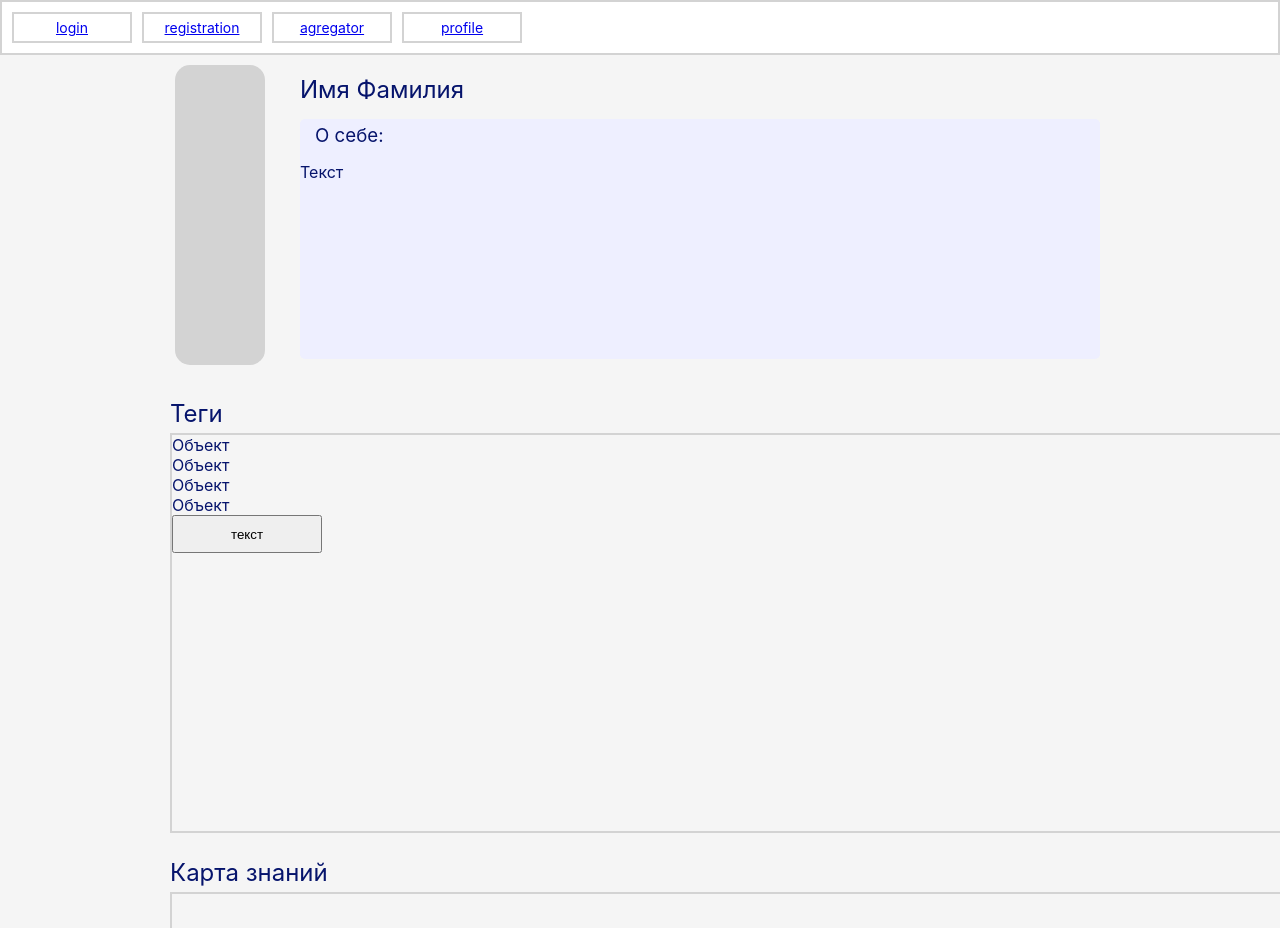
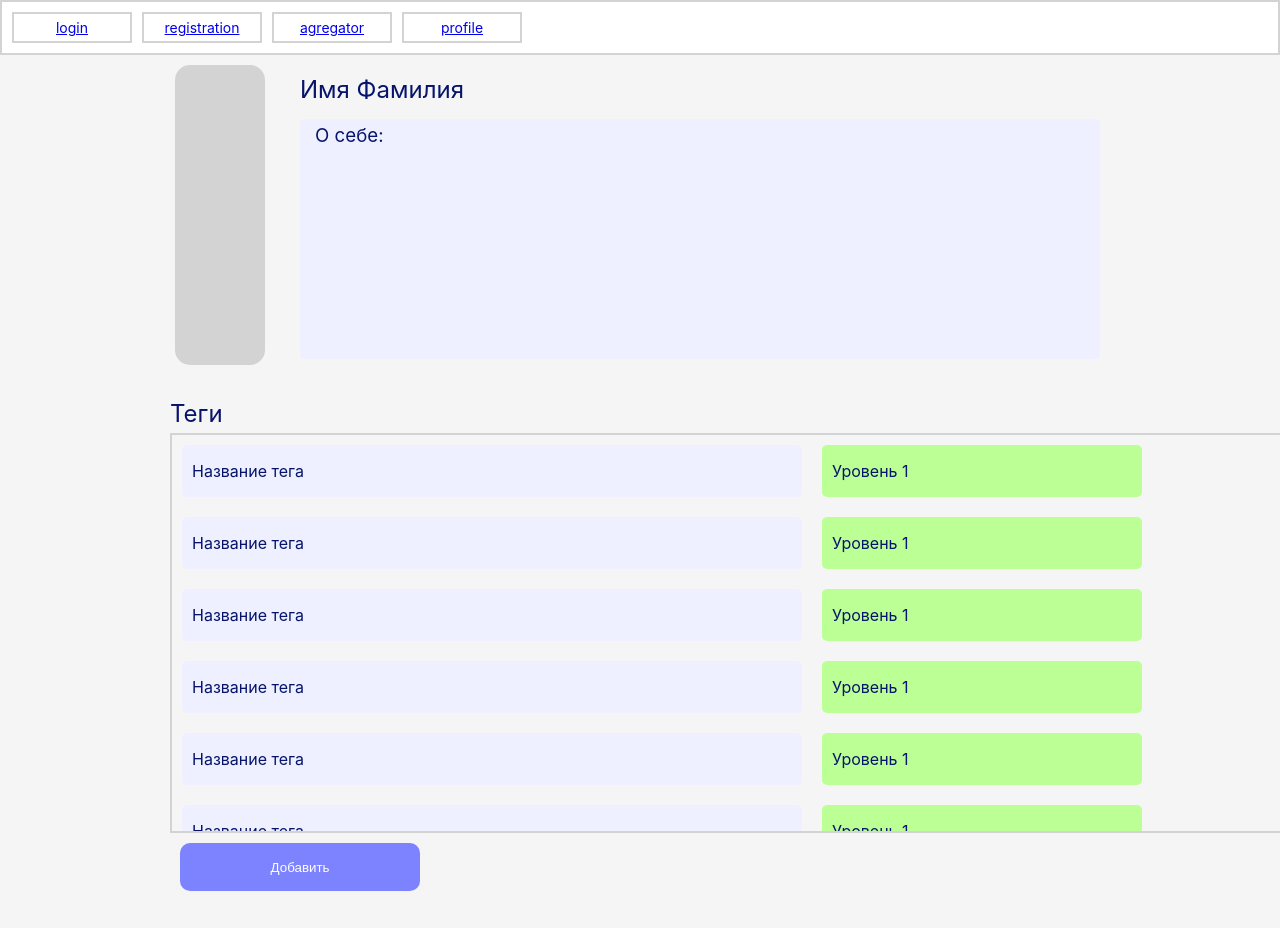
Before and after one commit to ArkhamX2/mind-map, a React (Vite) app in the folder Web/: page /profile in a window 1280 px wide. Shown: the top 928 px of the page. Built offline with nearby package versions, Linux system fonts and the light colour scheme.

Commit message:
profile upd

```diff
--- a/Web/src/components/profile.tsx
+++ b/Web/src/components/profile.tsx
@@ -1,37 +1,45 @@
 import axios, { AxiosError } from "axios";
 import { FC, useState } from "react"
 import { Link, useNavigate } from 'react-router-dom'
+import TagComponent from "../components/taglistComponent"
 
 const Profile: FC = () => {
     return (
         <main style={{ backgroundColor: "#F5F5F5" }}>
-            <div style={{margin:'0 160px'}}>
+            <div style={{ margin: '0 160px' }}>
                 <div className="profileinfo" style={{ width: "100%", height: '100%', display: "flex", flexDirection: 'row' }}>
-                    <div className="logo" style={{ width: '300px', height: '300px', backgroundColor: 'lightgray', borderRadius: '15px', margin:'10px 15px' }}>
+                    <div className="logo" style={{ width: '300px', height: '300px', backgroundColor: 'lightgray', borderRadius: '15px', margin: '10px 15px' }}>
                     </div>
-                    <div className="descrcontainer" style={{margin:'10px'}}>
-                        <div className="name" style={{margin:'10px'}}><h2>Имя Фамилия</h2></div>
-                        <div className="descr" style={{margin:'15px 10px', backgroundColor:'#EEEFFF', width:'800px', height:"240px", borderRadius:'5px'}}>
-                            <div className="label" style={{margin:"10px", padding:'5px'}}><h3>О себе:</h3></div>
-                            Текст
+                    <div className="descrcontainer" style={{ margin: '10px' }}>
+                        <div className="name" style={{ margin: '10px' }}><h2>Имя Фамилия</h2></div>
+                        <div className="descr" style={{ margin: '15px 10px', backgroundColor: '#EEEFFF', width: '800px', height: "240px", borderRadius: '5px' }}>
+                            <div className="label" style={{ margin: "10px", padding: '5px' }}><h3>О себе:</h3></div>
+                            <textarea style={{margin:'0 10px', width:'97%', height:'78%', backgroundColor:'#EEEFFF', border:'0px #EEEFFF', outlineWidth:'0', resize:'none'}}></textarea>
                         </div>
                     </div>
                 </div>
-                <div className="tagscontainer"  style={{ width: "100%", height: '100%', display: "flex", flexDirection: 'column', padding:'10px' }}>
-                    <div className="label" style={{margin:'5px 0'}}><h2>Теги</h2></div>
-                    <div className="taglist" style={{border:'2px solid lightgray', width:"1130px", height:"400px"}}>
-                        <div style={{display:'flex', flexDirection:'column'}}>
-                            Объект <br/>
-                            Объект <br/>
-                            Объект <br/>
-                            Объект <br/>
+                <div className="tagscontainer" style={{ width: "100%", height: '100%', display: "flex", flexDirection: 'column', padding: '10px' }}>
+                    <div className="label" style={{ margin: '5px 0' }}><h2>Теги</h2></div>
+                    <div className="taglist" style={{ border: '2px solid lightgray', width: "1130px", height: "400px", overflowY: 'auto' }}>
+                        <div style={{ display: 'flex', flexDirection: 'column' }}>
+                            <TagComponent />
+                            <TagComponent />
+                            <TagComponent />
+                            <TagComponent />
+                            <TagComponent />
+                            <TagComponent />
+                            <TagComponent />
+                            <TagComponent />
                         </div>
-                        <button style={{width:'150px', height:'38px'}}>текст</button>
                     </div>
+                    <button style={{
+                        width: '240px', height: '48px', justifySelf: 'center', margin: '10px', backgroundColor: '#7D83FF', color: 'white'
+                        , border: '0px solid transparent', borderRadius: '10px'
+                    }}>Добавить</button>
                 </div>
-                <div className="mapcontainer" style={{width: "100%", height: '100%', display: "flex", flexDirection: 'column', padding:'10px'}}>
-                    <div className="label" style={{margin:'5px 0'}}><h2>Карта знаний</h2></div>
-                    <div style={{display:'flex', height:'600px', width:'1130px', border:'2px solid lightgray' }}></div>
+                <div className="mapcontainer" style={{ width: "100%", height: '100%', display: "flex", flexDirection: 'column', padding: '10px' }}>
+                    <div className="label" style={{ margin: '5px 0' }}><h2>Карта знаний</h2></div>
+                    <div style={{ display: 'flex', height: '600px', width: '1130px', border: '2px solid lightgray' }}></div>
                 </div>
             </div>
         </main>
--- a/Web/src/components/taglistComponent.tsx
+++ b/Web/src/components/taglistComponent.tsx
@@ -0,0 +1,22 @@
+import { FC, useEffect } from 'react'
+import { Link, useNavigate } from 'react-router-dom'
+
+const TagComponent: FC = () => {
+        return (
+                <div style={{ display: 'flex', flexDirection: 'row' }}>
+                        <div style={{ margin: '10px', width: '620px', height: '52px', backgroundColor: '#EEEFFF', borderRadius: '5px', display: 'flex', alignItems: 'center'
+                                , justifySelf:'start'
+                         }}>
+                                <div style={{margin:'0px 10px'}}>Название тега</div>
+                        </div>
+                        <div style={{ margin: '10px', width: '320px', height: '52px', backgroundColor: '#BCFF95', borderRadius: '5px', display: 'flex', alignItems: 'center'
+                                , justifySelf:'end'
+                         }}>
+                                <div style={{margin:'0px 10px'}}>Уровень 1</div>
+                        </div>
+                </div>
+
+        )
+}
+
+export default TagComponent
```
